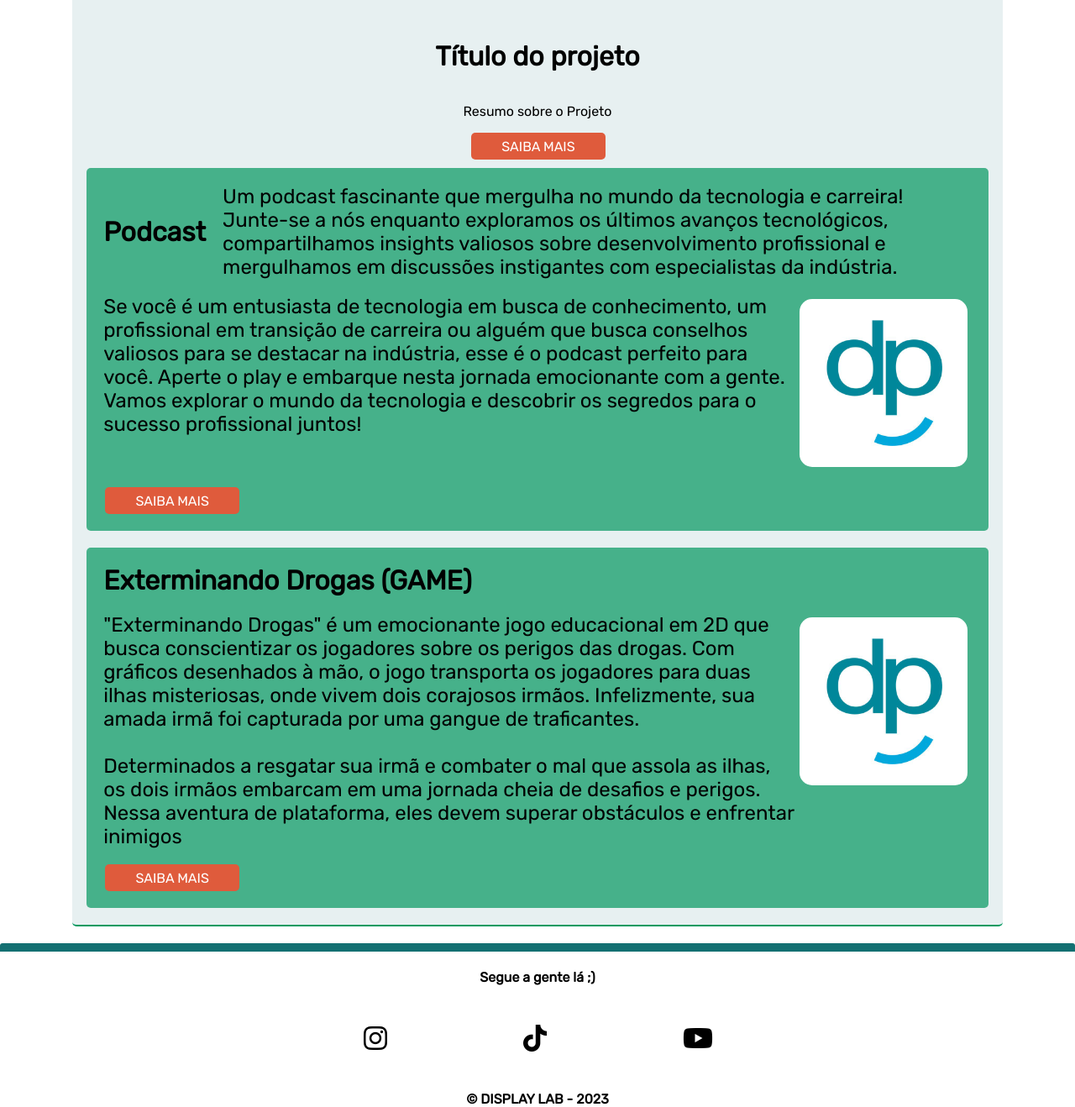
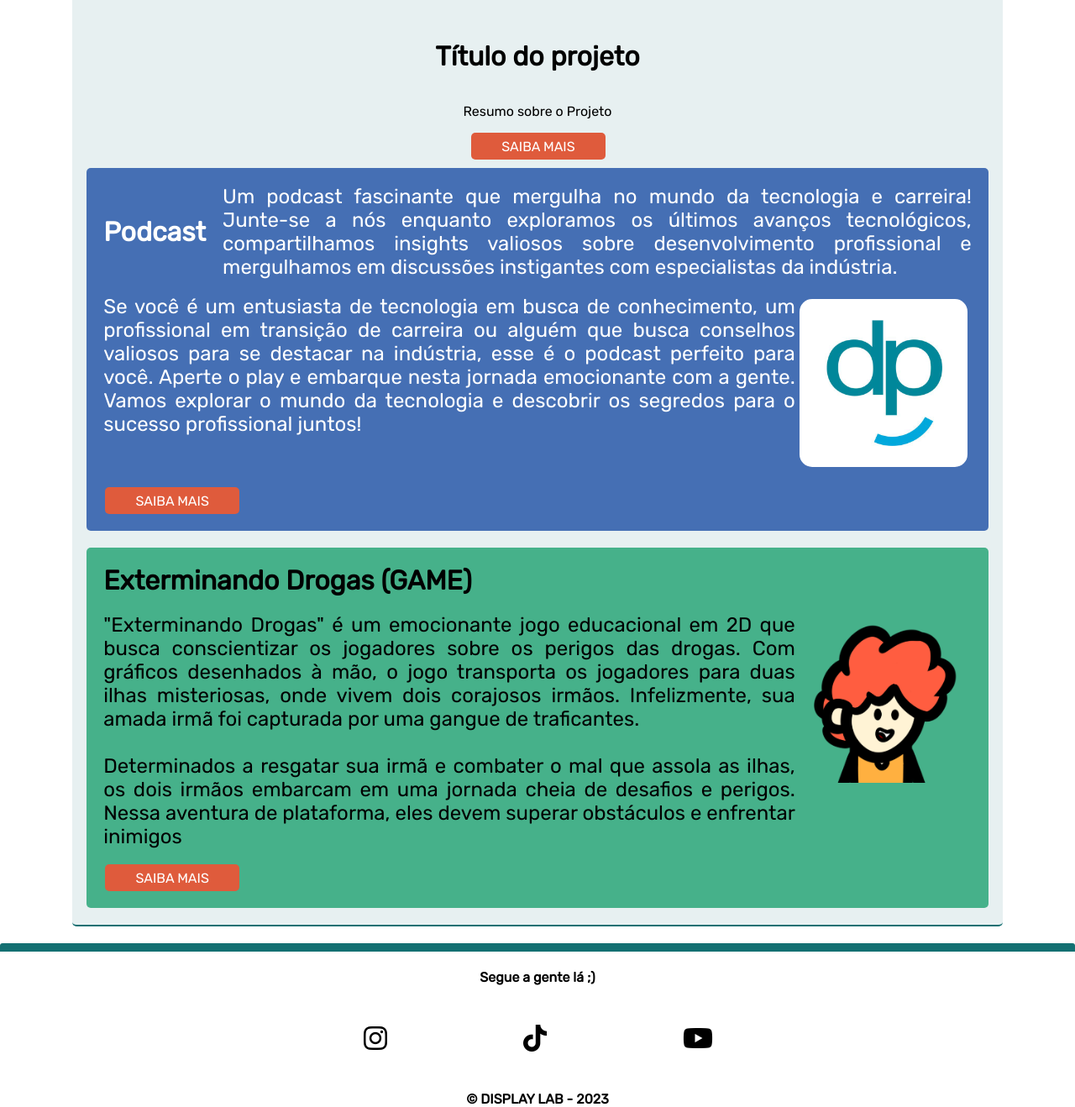
Before and after one commit to GuilhermeHMFroes/DisplaySite, a Flask app: page /projetos in a window 1280 px wide. Shown: the part 581-1899 px from the top of the page at 84% size. Run offline with Flask 3, Linux system fonts and the light colour scheme.

Commit message:
mudança de cor nos layouts de projetos, adicionado imagem para o projeto exterminando drogas, mudado a cor da borda de baixo do container pra ficar da mesma do footer

```diff
--- a/static/css/main.css
+++ b/static/css/main.css
@@ -55,7 +55,7 @@ verde: #009A60
     padding: 10px;
 
     border-radius: 5px;
-    border-bottom: 2px solid #009A60;
+    border-bottom: 2px solid var(--footBorderColor);
 
 }
 
@@ -164,7 +164,8 @@ footer {
   flex-direction: column;
   width: 95%;
 
-  background-color: rgb(2, 151, 94, 0.7);
+  background-color: rgba(0, 58, 154, 0.7);
+  color: #fff;
   padding: 20px;
   margin: 10px 0px 10px;
   border-radius: 5px;
@@ -190,11 +191,13 @@ footer {
 .projetoLayout1Texto1 {
   font-size: 1.5em;
   margin: 0px;
+  text-align: justify;
 }
 
 .projetoLayout1Texto2 {
   font-size: 1.5em;
   margin: 0px;
+  text-align: justify;
 }
 
 .projetoLayout1Image {
@@ -248,6 +251,7 @@ footer {
   margin: 0px;
   padding: 0px;
   font-size: 1.5em;
+  text-align: justify;
 }
 
 .projetoLayout2Image {
--- a/templates/projetos.html
+++ b/templates/projetos.html
@@ -59,7 +59,7 @@
             <br>
             <br>
             Determinados a resgatar sua irmã e combater o mal que assola as ilhas, os dois irmãos embarcam em uma jornada cheia de desafios e perigos. Nessa aventura de plataforma, eles devem superar obstáculos e enfrentar inimigos</p>
-        <img src="../static/images/logo/logo.jpg" alt="logo" class="projetoLayout2Image">
+        <img src="../static/images/projetos/exterminandoDrogas2.png" alt="logo" class="projetoLayout2Image">
     </div>
     <br>
     <a href="#" id="saiba-mais">
```
Also changed, not shown: static/images/projetos/exterminandoDrogas.png (added), static/images/projetos/exterminandoDrogas2.png (added).
